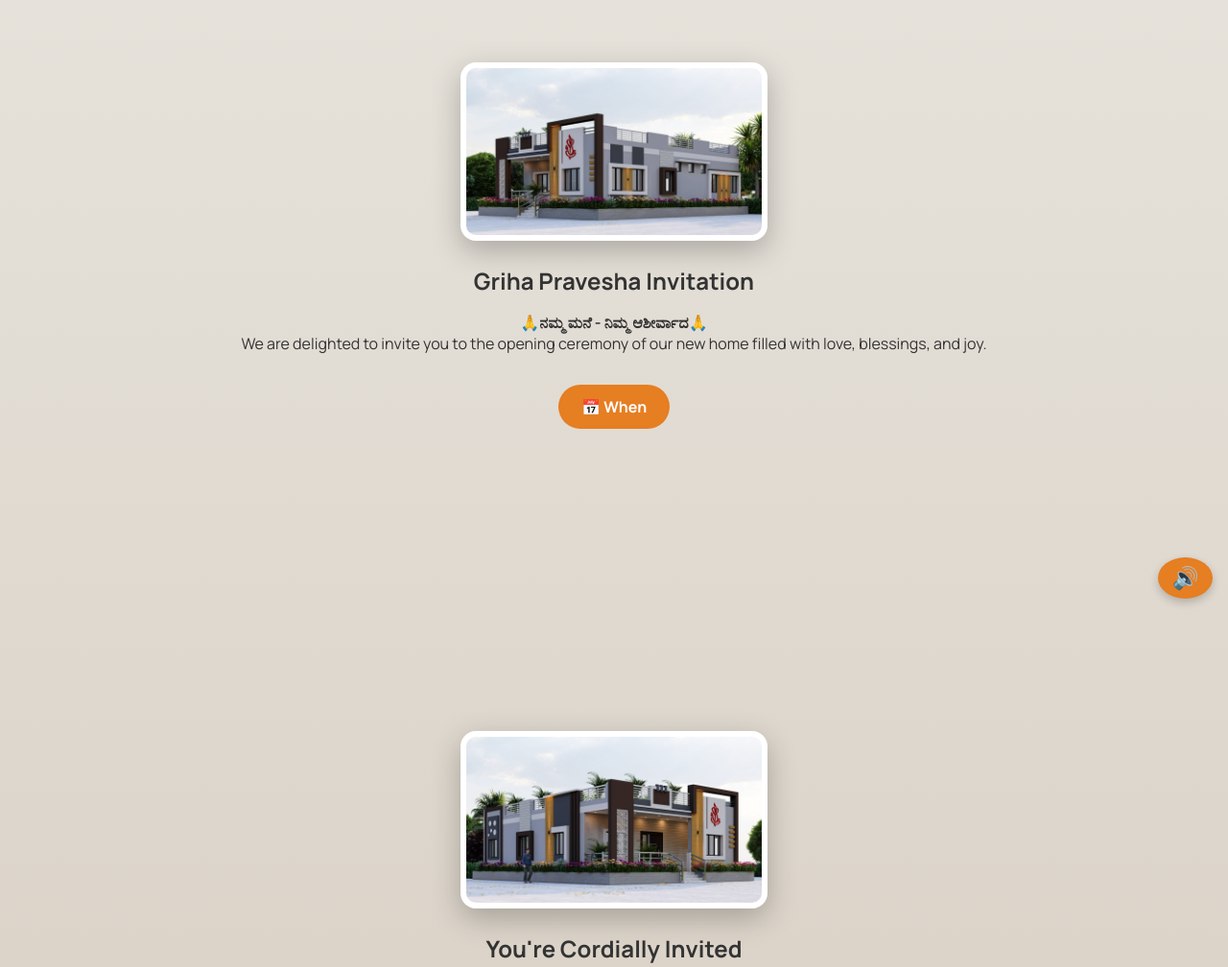
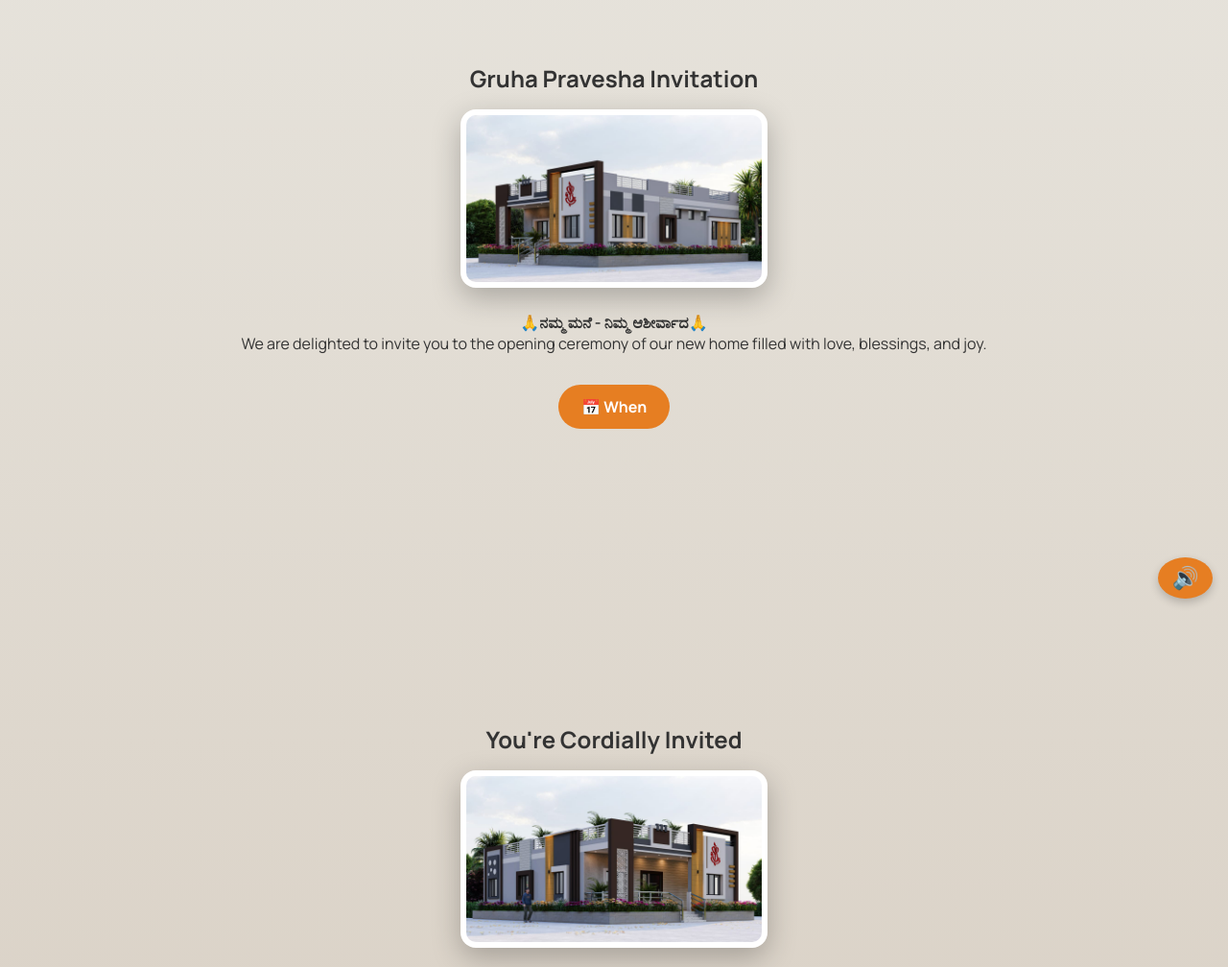
Before and after one commit to Appunet/griha-pravesh, a plain HTML site: page index.html in a window 1280 px wide. Shown: the part 160-1168 px from the top of the page at 96% size. Drawn offline with nearby package versions, Linux system fonts and the light colour scheme.

Commit message:
Add files via upload

```diff
--- a/index.html
+++ b/index.html
@@ -134,8 +134,9 @@
 
 <section id="home" class="section">
   <div data-aos="fade-up">
+<h2>Gruha Pravesha Invitation</h2>
     <img src="home-bg2.jpeg" alt="Home Image" class="bg-image" />
-    <h2>Griha Pravesha Invitation</h2>
+
     <h4>🙏ನಮ್ಮ ಮನೆ - ನಿಮ್ಮ ಆಶೀರ್ವಾದ🙏</h4>
     <p>We are delighted to invite you to the opening ceremony of our new home filled with love, blessings, and joy.</p>
     <div class="btn-group">
@@ -147,8 +148,9 @@
 <!-- Page 2: When -->
 <section id="when" class="section">
   <div data-aos="fade-up">
+<h2>You're Cordially Invited</h2>
     <img src="home-bg1.jpeg" alt="Ceremony Image" class="bg-image" />
-    <h2>You're Cordially Invited</h2>
+
     <div class="details">
       <div class="card" data-aos="zoom-in">
         <h3>📅 Date</h3>
```
